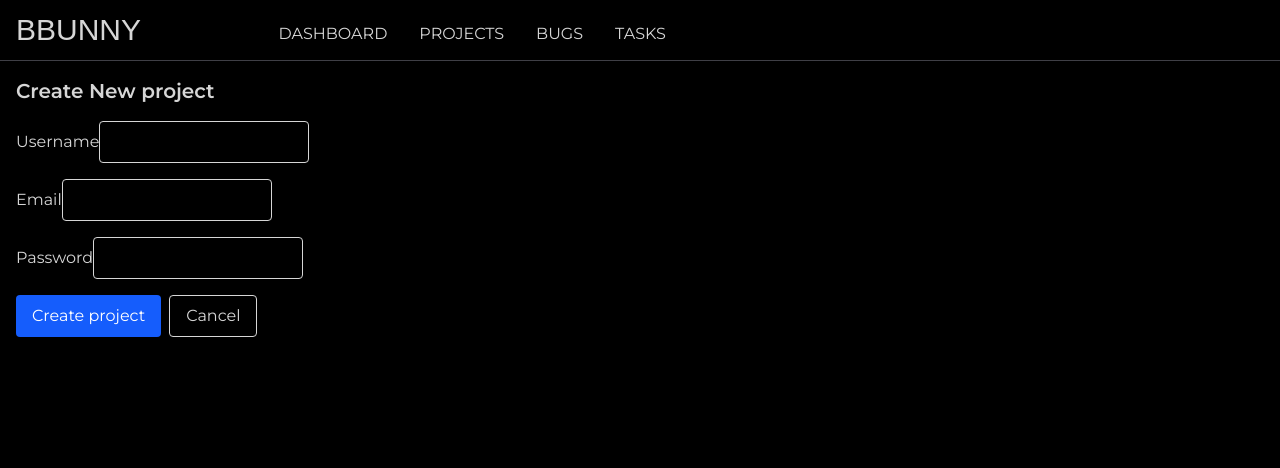
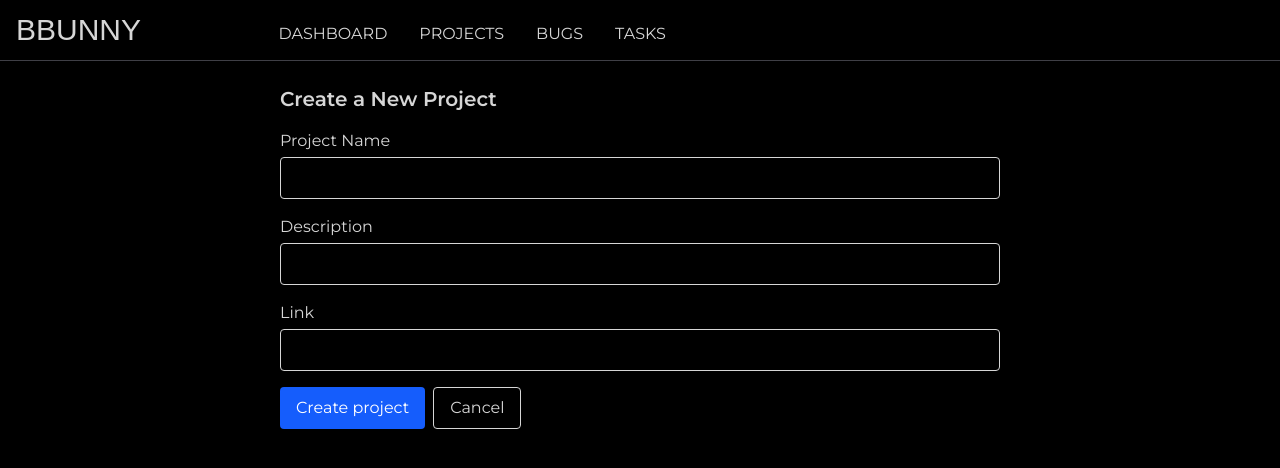
Before and after one commit to aerelish/bugs-bunny, a React app in the folder frontend/: page /project/new in a window 1280 px wide. Shown: the top 468 px of the page. Built offline with nearby package versions, Linux system fonts and the light colour scheme; no server answers; the HTML template or start-up script is replaced by a standard one; a web font is replaced by a local one.

Commit message:
done: create project basic

```diff
--- a/frontend/src/App.tsx
+++ b/frontend/src/App.tsx
@@ -1,7 +1,7 @@
 import { Routes, Route } from "react-router-dom";
 import AppLayout from "@/layouts/AppLayout";
 import ProjectPage from "@/pages/ProjectPage";
-import CreateProject from "@/pages/CreateProject";
+import CreateProject from "@/pages/CreateProjectPage";
 import BugPage from "@/pages/BugPage";
 
 function App() {
--- a/frontend/src/components/CreateForm.tsx
+++ b/frontend/src/components/CreateForm.tsx
@@ -6,6 +6,7 @@ export type CreateFormPropsType<T extends FieldValues> = {
     name: Path<T>,
     label: string,
     type?: string,
+    required?: boolean
   }[];
   onSubmit: SubmitHandler<T>;
   onCancel: () => void;
@@ -21,18 +22,17 @@ function CreateForm<T extends FieldValues>({
   const { register, handleSubmit } = useForm<T>();
 
   return (
-    <div>
     <form
       onSubmit={handleSubmit(onSubmit)}
       className="flex flex-col gap-4 p-4"
     >
-        <h2 className="text-xl font-semibold">Create New {entity}</h2>
+      <h2 className="text-xl font-semibold">Create a New <span className="capitalize">{entity}</span></h2>
 
       {fields.map((field) => (
-          <div key={String(field.name)}>
+        <div key={String(field.name)} className="flex flex-col gap-1 ">
           <label>{field.label}</label>
           <input
-              {...register(field.name)}
+            {...register(field.name, { required: field.required || false })}
             type={field.type || "text"}
             className="border p-2 rounded"
           />
@@ -55,7 +55,6 @@ function CreateForm<T extends FieldValues>({
         </button>
       </div>
     </form>
-    </div>
   );
 }
 
--- a/frontend/src/lib/types.ts
+++ b/frontend/src/lib/types.ts
@@ -2,7 +2,7 @@
  * * for API related types
  */
 
-type APIResponse = {
+export type APIResponse = {
   success: boolean
   status?: number
   error?: string
--- a/frontend/src/pages/CreateProject.tsx
+++ /dev/null
@@ -1,41 +0,0 @@
-import { useNavigate } from "react-router-dom";
-import type { SubmitHandler } from "react-hook-form";
-import CreateForm, { type CreateFormPropsType } from "@/components/CreateForm"
-
-type CreateProjectInputs = {
-  username: string,
-  email: string,
-  password: string,
-};
-
-const fields = [
-  { name: "username", label: "Username", type: 'text' },
-  { name: "email", label: "Email", type: "text" },
-  { name: "password", label: "Password", type: "text" },
-] satisfies CreateFormPropsType<CreateProjectInputs>["fields"]; // can also just use as const here, but TS still sees it as error
-
-function CreateProject() {
-
-  const navigate = useNavigate();
-
-  const handleSubmit: SubmitHandler<CreateProjectInputs> = (data) => {
-    console.log("New Project Data:", data);
-
-    // * Call API Here
-
-    navigate('/project');
-  };
-
-  return (
-    <div>
-      <CreateForm<CreateProjectInputs>
-        entity="project"
-        fields={fields}
-        onSubmit={handleSubmit}
-        onCancel={() => navigate('/project')}
-      />
-    </div>
-  )
-}
-
-export default CreateProject
--- /dev/null
+++ b/frontend/src/pages/CreateProjectPage.tsx
@@ -0,0 +1,44 @@
+import { useNavigate } from "react-router-dom";
+import type { SubmitHandler } from "react-hook-form";
+import { type Project } from "@/lib/types";
+import CreateForm, { type CreateFormPropsType } from "@/components/CreateForm"
+import createProject from "@/services/project/createProject";
+import { UseMainContext } from "@/context/MainContext";
+
+const fields = [
+  { name: 'name', label: 'Project Name', type: 'text', required: true },
+  { name: 'description', label: 'Description', type: 'text' },
+  { name: 'link', label: 'Link', type: 'text' }
+] satisfies CreateFormPropsType<Project>['fields']; // can also just use as const here, but TS still sees it as error
+
+function CreateProject() {
+
+  const navigate = useNavigate();
+
+  const { projects, setProjects } = UseMainContext();
+
+  const handleSubmit: SubmitHandler<Project> = async (data) => {
+    const response = await createProject(data);
+    if (response.success && response.data) {
+      setProjects([...projects, response.data]);
+    } else {
+      console.error(response.error || 'Failed to fetch projects...');
+    };
+    navigate('/project');
+  };
+
+  return (
+
+    <div className="mx-[20%] p-2 ">
+      <CreateForm<Project>
+        entity="project"
+        fields={fields}
+        onSubmit={handleSubmit}
+        onCancel={() => navigate('/project')}
+      />
+    </div>
+
+  )
+}
+
+export default CreateProject
--- a/frontend/src/pages/ProjectPage.tsx
+++ b/frontend/src/pages/ProjectPage.tsx
@@ -7,14 +7,14 @@ import DisplaySection from "@/sections/DisplaySection";
 
 function ProjectPage() {
 
+  const navigate = useNavigate();
+
   const {
     projects,
     setProjects,
     selectedProject,
     setSelectedProject
   } = UseMainContext();
-
-  const navigate = useNavigate();
 
   // ? can I move this to the MainContext instead?
   useEffect(() => {
--- /dev/null
+++ b/frontend/src/services/project/createProject.ts
@@ -0,0 +1,39 @@
+import axios from 'axios';
+import { API_URL } from '@/lib/constants';
+import { type APIResponse, type Project } from '@/lib/types';
+import handleError from '@/utils/handleError';
+
+type ProjectResponse = APIResponse & {
+  data?: Project
+}
+
+export default async function createProject(data: Project): Promise<ProjectResponse> {
+
+  const { name, description, link } = data;
+
+  try {
+
+    const response = await axios.post<Project>(`${API_URL}/api/project`,
+      {
+        name,
+        description,
+        link
+      },
+    );
+
+    return {
+      success: true,
+      data: response.data
+    }
+
+  } catch (error: unknown) {
+
+    /**
+     * @param error
+     * @returns object of type ErrorResponse
+     */
+    return handleError(error);
+
+  };
+
+};
```
Lines whose indentation alone changed are shown as unchanged.
